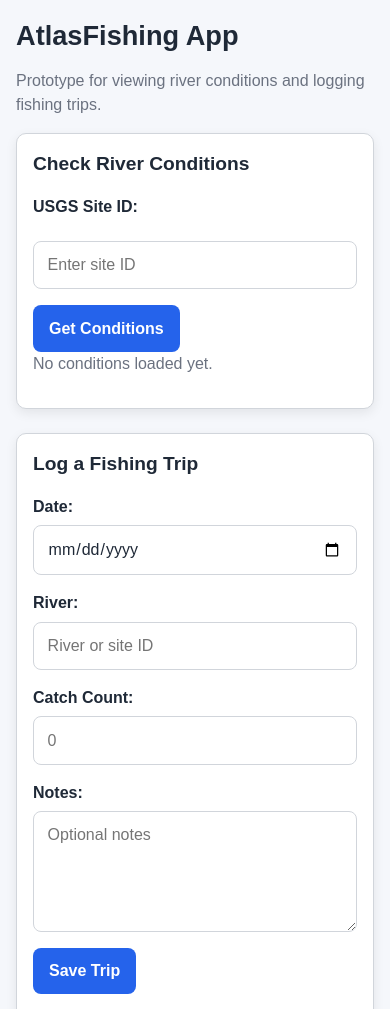
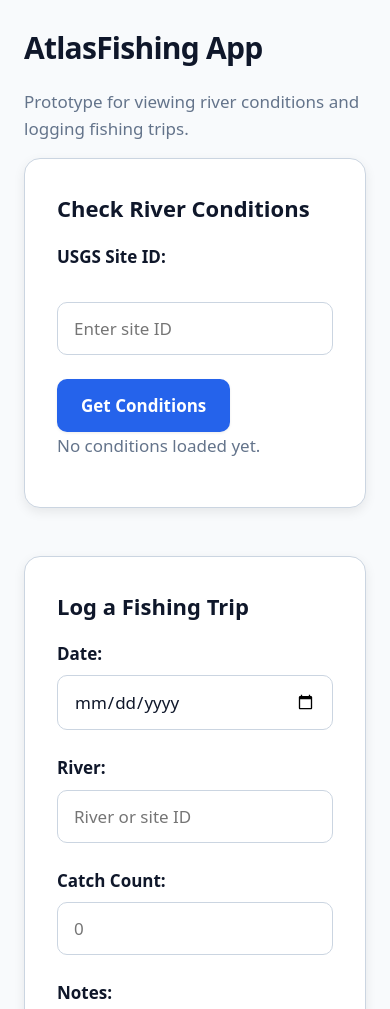
Before and after one commit to BenjaminxCoder/Atlas_Group3, a website with bundled scripts: page index.html in a window 390 px wide. Shown: the top 1009 px of the page. Built offline with nearby package versions, Linux system fonts and the light colour scheme.

Commit message:
chore: Update styling.

```diff
--- a/src/styles/main.css
+++ b/src/styles/main.css
@@ -4,21 +4,25 @@
   box-sizing: border-box;
 }
 
-html,
+html {
+  font-size: 16px;
+}
+
 body {
   margin: 0;
   padding: 0;
   font-family: var(--font-stack);
+  font-size: var(--font-size-base);
+  line-height: 1.6;
   background: var(--bg);
   color: var(--text);
-}
-
-body {
-  line-height: 1.5;
+  -webkit-font-smoothing: antialiased;
+  -moz-osx-font-smoothing: grayscale;
 }
 
 #app {
-  padding: var(--spacing-lg);
+  padding: var(--spacing-xl) var(--spacing-lg);
+  min-height: 100vh;
 }
 
 .container {
@@ -26,230 +30,232 @@ body {
   margin: 0 auto;
 }
 
-h1,
-h2,
-h3 {
-  margin-top: 0;
+h1, h2, h3 {
+  margin: 0 0 var(--spacing-md) 0;
+  font-weight: var(--font-weight-bold);
   color: var(--text);
 }
 
 h1 {
-  font-size: 2rem;
-  margin-bottom: var(--spacing-sm);
+  font-size: 2.25rem;
+  letter-spacing: -0.025em;
 }
 
 h2 {
-  font-size: 1.4rem;
-  margin-bottom: var(--spacing-md);
+  font-size: 1.5rem;
+  font-weight: var(--font-weight-semibold);
+  color: var(--text);
+}
+
+h3 {
+  font-size: 1.25rem;
 }
 
 p {
-  margin-top: 0;
+  margin: 0 0 var(--spacing-md) 0;
   color: var(--text-muted);
 }
 
 section {
   background: var(--surface);
   border: 1px solid var(--border);
-  border-radius: var(--radius);
+  border-radius: var(--radius-lg);
   box-shadow: var(--shadow);
-  padding: var(--spacing-lg);
-  margin-bottom: var(--spacing-lg);
+  padding: var(--spacing-2xl) var(--spacing-xl);
+  margin-bottom: var(--spacing-2xl);
+}
+
+section + section {
+  margin-top: var(--spacing-xl);
 }
 
 .card {
   background: var(--surface-alt);
   border: 1px solid var(--border);
   border-radius: var(--radius);
-  padding: var(--spacing-md);
+  padding: var(--spacing-lg);
+  box-shadow: var(--shadow-sm);
 }
 
 form {
   display: flex;
   flex-direction: column;
-  gap: var(--spacing-md);
+  gap: var(--spacing-lg);
 }
 
 label {
   display: block;
-  font-weight: 600;
+  font-weight: var(--font-weight-semibold);
   margin-bottom: var(--spacing-xs);
   color: var(--text);
 }
 
 input,
 textarea,
-button {
+button,
+select {
   font: inherit;
+  font-size: var(--font-size-base);
 }
 
 input,
-textarea {
+textarea,
+select {
   width: 100%;
-  padding: 0.7rem 0.85rem;
+  padding: 0.75rem 1rem;
   border: 1px solid var(--border);
-  border-radius: 8px;
-  background: #fff;
+  border-radius: var(--radius);
+  background: white;
   color: var(--text);
+  transition: border-color 0.2s ease, box-shadow 0.2s ease;
 }
 
 input:focus,
-textarea:focus {
-  outline: 2px solid rgba(37, 99, 235, 0.2);
+textarea:focus,
+select:focus {
+  outline: none;
   border-color: var(--primary);
+  box-shadow: 0 0 0 3px rgba(37, 99, 235, 0.15);
 }
 
 textarea {
   resize: vertical;
-  min-height: 100px;
+  min-height: 110px;
 }
 
 button {
   width: fit-content;
-  padding: 0.7rem 1rem;
+  padding: 0.8rem 1.5rem;
   border: none;
-  border-radius: 8px;
+  border-radius: var(--radius);
   background: var(--primary);
   color: white;
-  font-weight: 600;
+  font-weight: var(--font-weight-semibold);
   cursor: pointer;
-  transition: background 0.2s ease;
+  transition: all 0.2s ease;
+  box-shadow: var(--shadow-sm);
+  min-height: 44px;
+  min-width: 44px;
 }
 
 button:hover {
-  background: var(--primary-hover);
+  background: var(--primary-light);
+  transform: translateY(-1px);
+  box-shadow: 0 6px 16px rgba(37, 99, 235, 0.25);
+}
+
+button:active {
+  transform: translateY(0);
+  box-shadow: var(--shadow-sm);
 }
 
 button:disabled {
-  opacity: 0.7;
+  opacity: 0.65;
   cursor: not-allowed;
+  transform: none;
+  box-shadow: none;
 }
 
 .error {
   color: var(--error);
   background: var(--error-bg);
   border: 1px solid #fca5a5;
-  padding: 0.75rem 1rem;
-  border-radius: 8px;
+  padding: 0.85rem 1.25rem;
+  border-radius: var(--radius);
+  font-size: var(--font-size-sm);
+}
+
+.error::before {
+  content: "⚠ "; /*MDN Reference: CSS Content*/
+  margin-right: 0.5rem;
 }
 
 .success {
   color: var(--success);
   background: var(--success-bg);
   border: 1px solid #86efac;
-  padding: 0.75rem 1rem;
-  border-radius: 8px;
+  padding: 0.85rem 1.25rem;
+  border-radius: var(--radius);
+  font-size: var(--font-size-sm);
 }
 
+.success::before {
+  content: "✓ "; /*MDN Reference: CSS Content*/
+  margin-right: 0.5rem;
+}
+
+/* Table improvements */
 table {
   width: 100%;
-  border-collapse: collapse;
+  border-collapse: separate;
+  border-spacing: 0;
   background: var(--surface);
+  border-radius: var(--radius);
   overflow: hidden;
+  box-shadow: var(--shadow-sm);
 }
 
-thead {
-  background: var(--surface-alt);
-}
-
-th,
-td {
+th, td {
+  padding: 1rem 1.25rem;
   text-align: left;
-  padding: 0.85rem;
   border-bottom: 1px solid var(--border);
-  vertical-align: top;
 }
 
 th {
+  background: var(--surface-alt);
+  font-weight: var(--font-weight-semibold);
   color: var(--text);
-  font-weight: 700;
 }
 
 td {
   color: var(--text-muted);
 }
 
-hr {
-  border: none;
-  border-top: 1px solid var(--border);
-  margin: var(--spacing-md) 0;
-}
-
-#trip-form-message {
-  margin: 0;
-  font-weight: 600;
-}
-
-/* Small layout improvement for grouped form fields */
-form > div {
-  display: flex;
-  flex-direction: column;
-}
-
-/* Responsive adjustments */
+/* Mobile table -> card transformation */
 @media (max-width: 768px) {
   #app {
-    padding: var(--spacing-md);
+    padding: var(--spacing-lg);
   }
 
   section {
-    padding: var(--spacing-md);
+    padding: var(--spacing-xl);
   }
 
-  h1 {
-    font-size: 1.7rem;
-  }
+  h1 { font-size: 1.875rem; }
+  h2 { font-size: 1.375rem; }
 
-  h2 {
-    font-size: 1.2rem;
-  }
-
-  table,
-  thead,
-  tbody,
-  th,
-  td,
-  tr {
+  table, thead, tbody, th, td, tr {
     display: block;
   }
 
-  thead {
-    display: none;
-  }
+  thead { display: none; }
 
   tr {
     border: 1px solid var(--border);
-    border-radius: 8px;
+    border-radius: var(--radius);
     background: white;
-    margin-bottom: var(--spacing-md);
-    padding: var(--spacing-sm);
+    margin-bottom: var(--spacing-lg);
+    padding: var(--spacing-md);
+    box-shadow: var(--shadow-sm);
   }
 
   td {
     border: none;
-    padding: 0.45rem 0;
+    padding: 0.6rem 0;
+    position: relative;
   }
 
   td::before {
-    font-weight: 700;
+    content: attr(data-label);
+    font-weight: var(--font-weight-semibold);
     color: var(--text);
     display: inline-block;
-    min-width: 120px;
+    min-width: 110px;
   }
 
-  td:nth-child(1)::before {
-    content: "Date: ";
-  }
-
-  td:nth-child(2)::before {
-    content: "River: ";
-  }
-
-  td:nth-child(3)::before {
-    content: "Catch Count: ";
-  }
-
-  td:nth-child(4)::before {
-    content: "Notes: ";
+  /* Notes Wrapping */
+  td[data-label="Notes"] {
+    white-space: pre-wrap;
+    word-break: break-word;
   }
 }
--- a/src/styles/variables.css
+++ b/src/styles/variables.css
@@ -1,23 +1,47 @@
 :root {
-  --bg: #f5f7fb;
-  --surface: #ffffff;
-  --surface-alt: #f0f4f8;
-  --text: #1f2937;
-  --text-muted: #6b7280;
-  --border: #d1d5db;
-  --primary: #2563eb;
+  /* Core colors */
+  --bg:            #f8fafc;
+  --surface:       #ffffff;
+  --surface-alt:   #f1f5f9;
+  --text:          #0f172a;
+  --text-muted:    #64748b;
+  --border:        #cbd5e1;
+
+  /* Interaction colors */
+  --primary:       #2563eb;
   --primary-hover: #1d4ed8;
-  --success: #166534;
-  --success-bg: #dcfce7;
-  --error: #991b1b;
-  --error-bg: #fee2e2;
-  --shadow: 0 4px 12px rgba(0, 0, 0, 0.08);
-  --radius: 10px;
-  --spacing-xs: 0.4rem;
-  --spacing-sm: 0.75rem;
-  --spacing-md: 1rem;
-  --spacing-lg: 1.5rem;
-  --spacing-xl: 2rem;
-  --max-width: 960px;
-  --font-stack: Arial, Helvetica, sans-serif;
+  --primary-light: #3b82f6;
+  --accent:        #059669;
+  --success:       #15803d;
+  --success-bg:    #dcfce7;
+  --error:         #b91c1c;
+  --error-bg:      #fee2e2;
+
+  /* Effects & shapes */
+  --shadow-sm:     0 1px 3px rgba(0, 0, 0, 0.08);
+  --shadow:        0 4px 12px rgba(0, 0, 0, 0.08);
+  --shadow-lg:     0 10px 25px rgba(0, 0, 0, 0.10);
+  --radius:        10px;
+  --radius-lg:     16px;
+
+  /* Spacing scale */
+  --spacing-xxs:   0.25rem;
+  --spacing-xs:    0.5rem;
+  --spacing-sm:    0.75rem;
+  --spacing-md:    1rem;
+  --spacing-lg:    1.5rem;
+  --spacing-xl:    2rem;
+  --spacing-2xl:   3rem;
+
+  /* Typography */
+  --font-stack:    system-ui, -apple-system, BlinkMacOSystemFont, "Segoe UI", Roboto, "Helvetica Neue", Arial, sans-serif;
+  --font-size-base: 1.0625rem;
+  --font-size-sm:   0.9375rem;
+  --font-weight-normal: 400;
+  --font-weight-medium: 500;
+  --font-weight-semibold: 600;
+  --font-weight-bold:   700;
+
+  /* Layout */
+  --max-width:     980px;
 }
```
